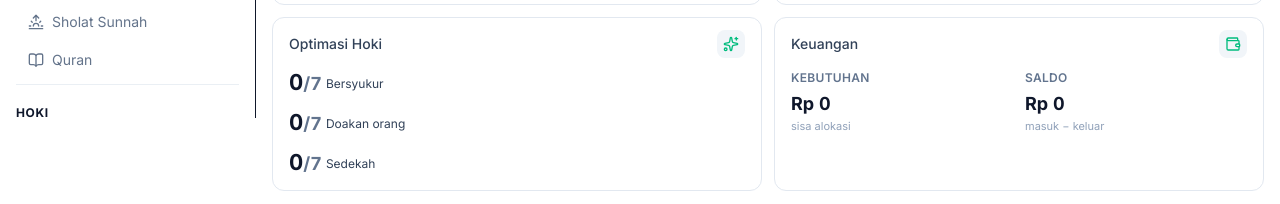
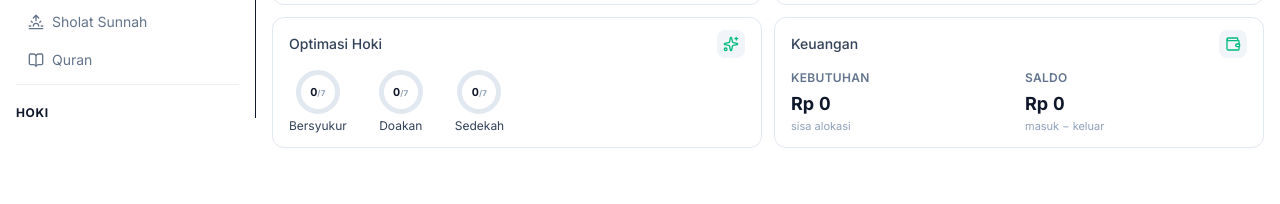
Before and after one commit to adakahroti-hue/daytrack, a Next.js app: page /overview in a window 1280 px wide. Shown: the part 682-886 px from the top of the page. After the commit the page ends 846 px from the top, so only its background shows below. Built offline with nearby package versions, Linux system fonts and the light colour scheme; no server answers; the database is empty.

Commit message:
optimasi hoki: pie chart di semua periode + alasan

```diff
--- a/src/components/overview/RoutineTodaySection.tsx
+++ b/src/components/overview/RoutineTodaySection.tsx
@@ -629,35 +629,22 @@ export function RoutineTodaySection({ startStr, endStr, metricEndStr, period }:
 
         {/* Optimasi Hoki — card tersendiri (di bawah Kesehatan) */}
         <RoutineCard tint="bg-white border-slate-200" icon={Sparkles} iconColor="text-emerald-500" title="Optimasi Hoki">
-          {period === 'mingguan' ? (
-            <div className="mt-3 flex items-center gap-x-4 sm:gap-x-8 gap-y-3 flex-wrap text-sm">
-              <XyDonut value={checklist[0].days} target={daysElapsed} color="#10b981" size={44} label="Bersyukur" />
-              <XyDonut value={checklist[1].days} target={daysElapsed} color="#10b981" size={44} label="Doakan" />
-              <XyDonut value={sedekahCount} target={daysElapsed} color="#10b981" size={44} label="Sedekah" />
-            </div>
-          ) : (
-            <div className="mt-3 flex flex-col gap-y-3 text-sm">
-              <div>
-                <div className="flex items-center gap-1">
-                  <span className={cn('text-[18px] sm:text-[22px] font-bold leading-none tabular-nums', numColor(checklist[0].days >= daysElapsed))}>{checklist[0].days}<span className={cn('text-sm sm:text-lg', numColorSoft(checklist[0].days >= daysElapsed))}>/{daysElapsed}</span></span>
-                  <span className="text-[10px] sm:text-xs text-slate-700">Bersyukur</span>
-                </div>
-                {syukurReason && <p className="mt-0.5 text-[11px] text-rose-500">Alasan: {REASON_LABELS[syukurReason.reason] ?? syukurReason.reason}</p>}
-              </div>
-              <div>
-                <div className="flex items-center gap-1">
-                  <span className={cn('text-[18px] sm:text-[22px] font-bold leading-none tabular-nums', numColor(checklist[1].days >= daysElapsed))}>{checklist[1].days}<span className={cn('text-sm sm:text-lg', numColorSoft(checklist[1].days >= daysElapsed))}>/{daysElapsed}</span></span>
-                  <span className="text-[10px] sm:text-xs text-slate-700">Doakan orang</span>
-                </div>
-                {doaReason && <p className="mt-0.5 text-[11px] text-rose-500">Alasan: {doaReason.reason}</p>}
-              </div>
-              <div>
-                <div className="flex items-center gap-1">
-                  <span className={cn('text-[18px] sm:text-[22px] font-bold leading-none tabular-nums', numColor(sedekahCount >= daysElapsed))}>{sedekahCount}<span className={cn('text-sm sm:text-lg', numColorSoft(sedekahCount >= daysElapsed))}>/{daysElapsed}</span></span>
-                  <span className="text-[10px] sm:text-xs text-slate-700">Sedekah</span>
-                </div>
-                {sedekahReason && <p className="mt-0.5 text-[11px] text-rose-500">Alasan: {REASON_LABELS[sedekahReason.reason] ?? sedekahReason.reason}</p>}
-              </div>
+          <div className="mt-3 flex items-center gap-x-4 sm:gap-x-8 gap-y-3 flex-wrap text-sm">
+            <XyDonut value={checklist[0].days} target={daysElapsed} color="#10b981" size={44} label="Bersyukur" />
+            <XyDonut value={checklist[1].days} target={daysElapsed} color="#10b981" size={44} label="Doakan" />
+            <XyDonut value={sedekahCount} target={daysElapsed} color="#10b981" size={44} label="Sedekah" />
+          </div>
+          {(syukurReason || doaReason || sedekahReason) && (
+            <div className="mt-3 flex flex-col gap-y-1.5 text-sm border-t border-slate-100 pt-3">
+              {syukurReason && (
+                <p className="text-[11px] text-rose-500">Alasan tidak bersyukur: {REASON_LABELS[syukurReason.reason] ?? syukurReason.reason}</p>
+              )}
+              {doaReason && (
+                <p className="text-[11px] text-rose-500">Alasan tidak mendoakan: {doaReason.reason}</p>
+              )}
+              {sedekahReason && (
+                <p className="text-[11px] text-rose-500">Alasan tidak sedekah: {REASON_LABELS[sedekahReason.reason] ?? sedekahReason.reason}</p>
+              )}
             </div>
           )}
         </RoutineCard>
```
